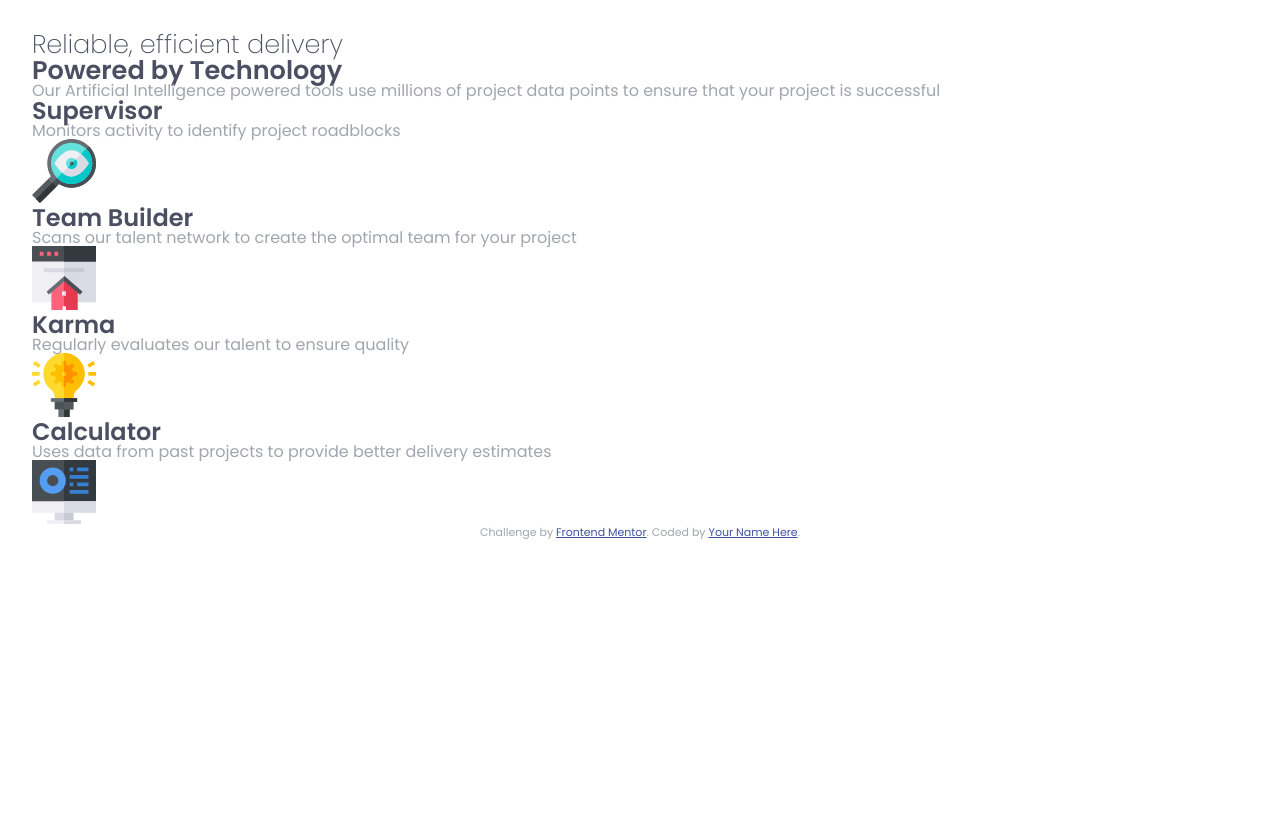
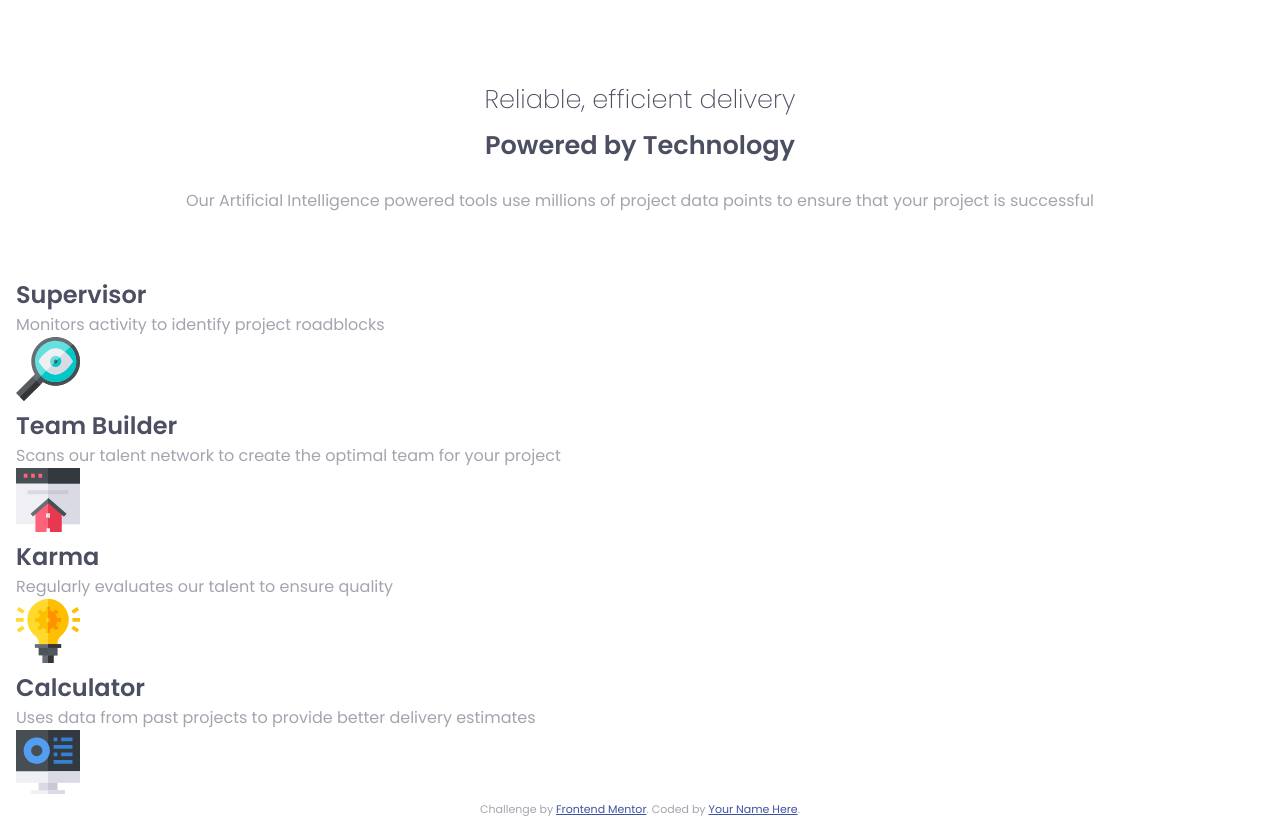
Before and after one commit to matejkubicek/Four-card-feature-section, a website: page index.html in a window 1280 px wide. Before the commit the page ends 800 px from the top, so only its background shows below. Drawn offline with Linux system fonts and the light colour scheme.

Commit message:
CSS site-header

```diff
--- a/scss/base/_global.scss
+++ b/scss/base/_global.scss
@@ -1,3 +1,3 @@
 body {
-  padding: 2em;
+  padding: 1rem;
 }
--- a/scss/base/_typography.scss
+++ b/scss/base/_typography.scss
@@ -2,18 +2,21 @@ body {
   color: $clr-font-prim;
   font-family: ("Poppins"), sans-serif;
   font-weight: $fw-normal;
+  line-height: 1.5;
 }
 
 h1 {
   color: $clr-font-scnd;
   font-size: 1.6em;
   font-weight: $fw-thin;
+  margin-bottom: 0.5rem;
 }
 
 h2 {
   color: $clr-font-scnd;
   font-size: 1.6em;
   font-weight: $fw-bold;
+  margin-bottom: 1.5rem;
 }
 
 h3 {
--- a/scss/components/_site-header.scss
+++ b/scss/components/_site-header.scss
@@ -1,3 +1,4 @@
 .site-header {
-
+  padding: 4rem 0;
+  text-align: center;
 }
```
Also changed, not shown: .stylelintrc.json, css/style.css.
